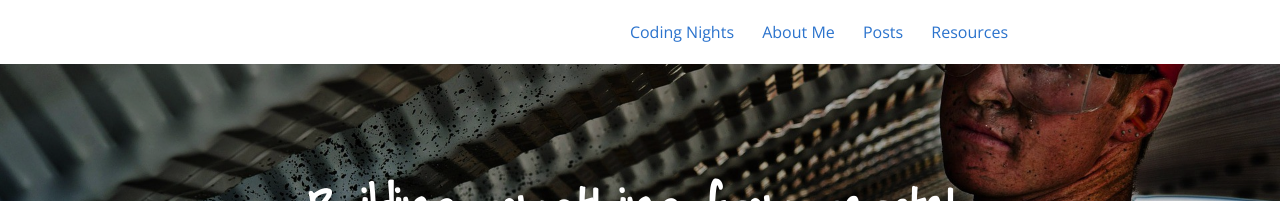
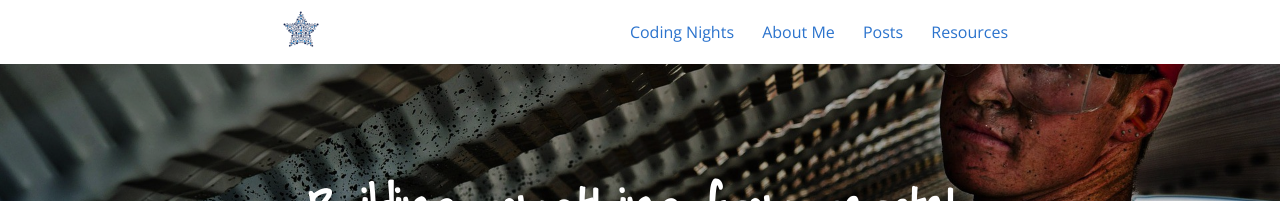
Before and after one commit to gioiab/gioiab.github.io, a Jekyll site: the page built from _posts/2015-11-22-building-something-from-scratch.md, in a window 1280 px wide. Shown: the top 201 px of the page. Built offline with Jekyll 4.4.1, drawn with Linux system fonts in a browser that asks for light colours; nearby versions of some CDN libraries; comment, search, counter and statistics services are not loaded.

Commit message:
Website logo added.

```diff
--- a/_config.yml
+++ b/_config.yml
@@ -29,7 +29,7 @@ feedburner: "http://feeds.feedburner.com/CodingNights"
 # baseurl: "" # the subpath of your site, e.g. /blog/
 url: "http://codingnights.com" # the base hostname & protocol for your site
 cover: "/assets/header_image.jpg"
-# logo: ""
+logo: "/assets/logo.png"
 
 # Build settings
 markdown: kramdown
--- a/_includes/header.html
+++ b/_includes/header.html
@@ -1,12 +1,12 @@
 <header class="navigation" role="banner">
   <div class="navigation-wrapper">
-    <!-- <a href="{{ site.baseurl }}/" class="logo">
+    <a href="{{ site.baseurl }}/" class="logo">
       {% if site.logo %}
       <img src="{{ site.logo | prepend: site.baseurl }}" alt="{{ site.title }}">
       {% else %}
       <span>{{ site.title }}</span>
       {% endif %}
-    </a> -->
+    </a>
     <a href="javascript:void(0)" class="navigation-menu-button" id="js-mobile-menu">
       <i class="fa fa-bars"></i>
     </a>
--- a/_sass/_layout.scss
+++ b/_sass/_layout.scss
@@ -119,8 +119,8 @@ ul.default {
     	padding-left: $em-base;
     }
     img {
-      max-height: 2.5em;
-      margin-top: 0.75em;
+			height: 90%;
+      margin-top: 0.10em;
       padding-right: 1em;
     }
     span {
```
Also changed, not shown: assets/logo.png (added).
